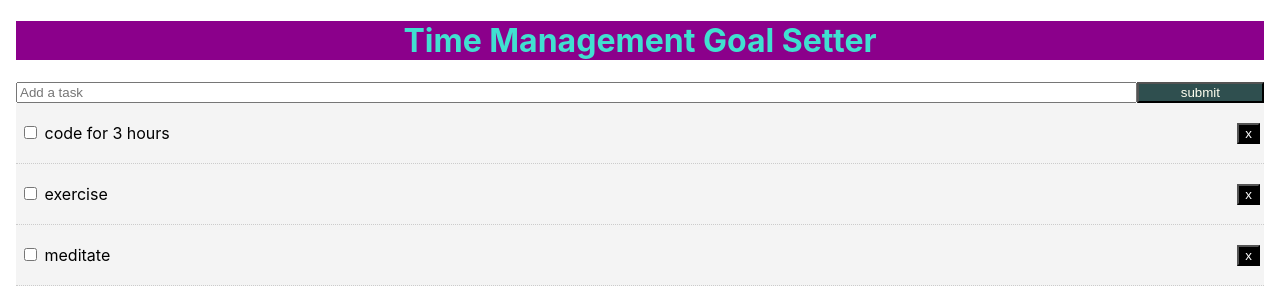
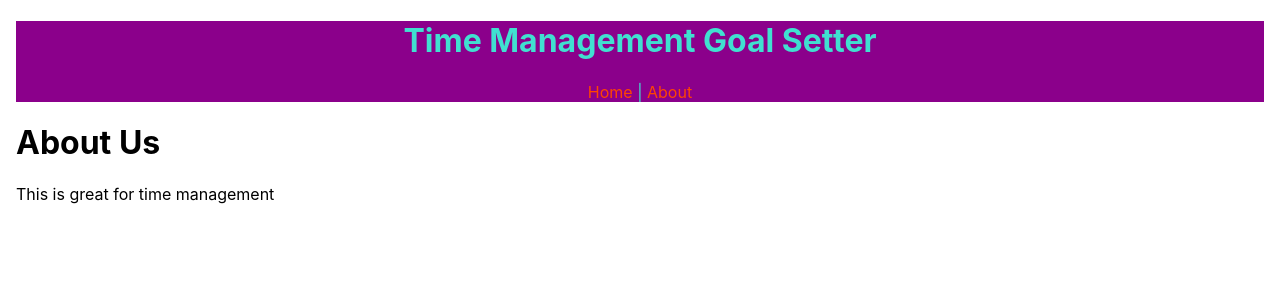
Before and after one commit to Mirtau/timeman, a React app: page /about in a window 1280 px wide. Shown: the top 304 px of the page. Built offline with nearby package versions, Linux system fonts and the light colour scheme.

Commit message:
Links added

```diff
--- a/src/App.js
+++ b/src/App.js
@@ -1,11 +1,11 @@
 import React, { Component } from 'react';
 import { BrowserRouter as Router, Route } from 'react-router-dom';
 import './App.css';
-import uuid from 'uuid'
-import Header from './components/Header'
-import Addtodo from './components/Addtodo'
+import uuid from 'uuid';
+import Header from './components/Header';
+import Addtodo from './components/Addtodo';
 import Todos from './components/Todos';
-
+import About from './components/About';
 
 class App extends Component {
   state = {
@@ -45,7 +45,7 @@
       completed: false
     };
     this.setState({ todos: [...this.state.todos, newTodo]});
-  }
+  };
 
 
   render() {
@@ -54,9 +54,15 @@
         <div className="App">
           <header className="container">
           <Header />
-          <Addtodo addTodo={this.addTodo} />
-          <Todos todos= { this.state.todos } markComplete={this.markComplete}
-          delTodo={this.delTodo} />
+          <Route exact path='/' render={props => (
+            <React.Fragment>
+              <Addtodo addTodo={this.addTodo} />
+              <Todos todos= { this.state.todos } markComplete={this.markComplete}
+              delTodo={this.delTodo} />
+            </React.Fragment>
+          )} />
+          <Route path='/about' component={About}/>
+
           </header>
         </div>
       </Router>
--- a/src/components/Header.js
+++ b/src/components/Header.js
@@ -1,9 +1,11 @@
 import React from 'react';
+import {Link} from 'react-router-dom';
 
 function Header() {
   return (
     <header style={headerStyle}>
       <h1>Time Management Goal Setter</h1>
+      <Link style={linkStyle} to='/'>Home</Link> | <Link style={linkStyle} to='/about'>About</Link>
     </header>
   )
 };
@@ -11,6 +13,10 @@
 const headerStyle = {
   background: '#8B008B',
   color: '#40E0D0',
-  textAlign: 'center'
+  textAlign: 'center',
+};
+const linkStyle = {
+  color: '#FF4500',
+  textDecoration: 'none',
 };
 export default Header;
```
